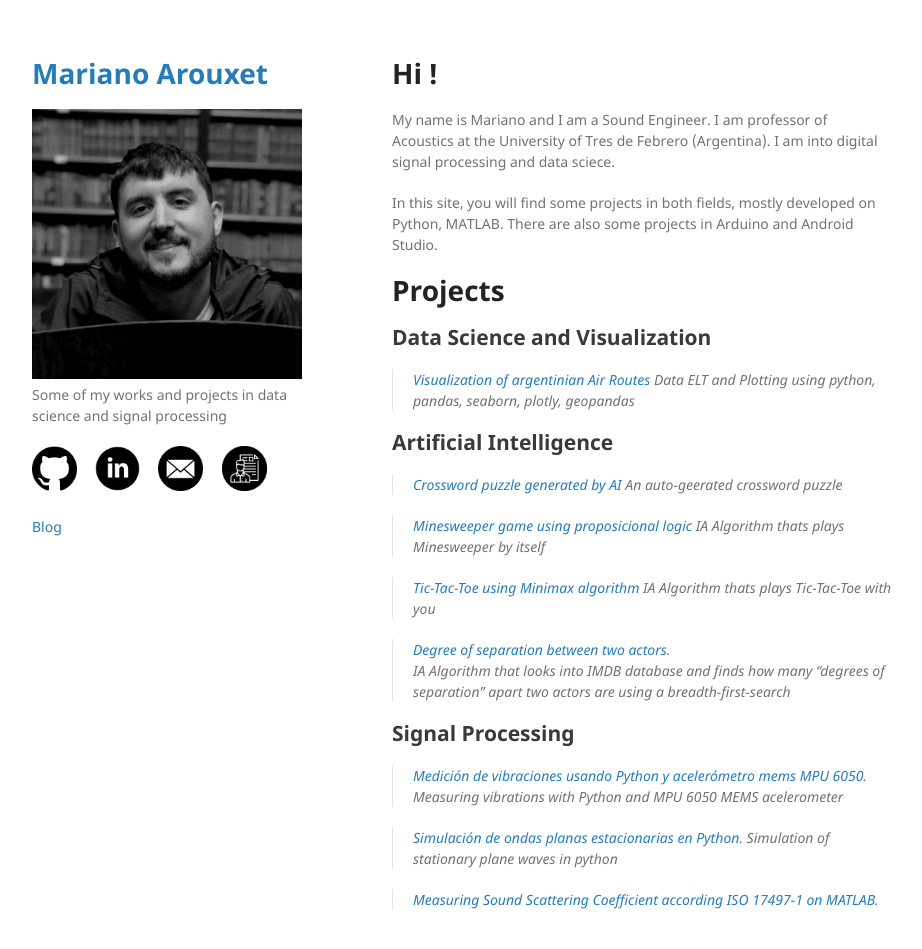
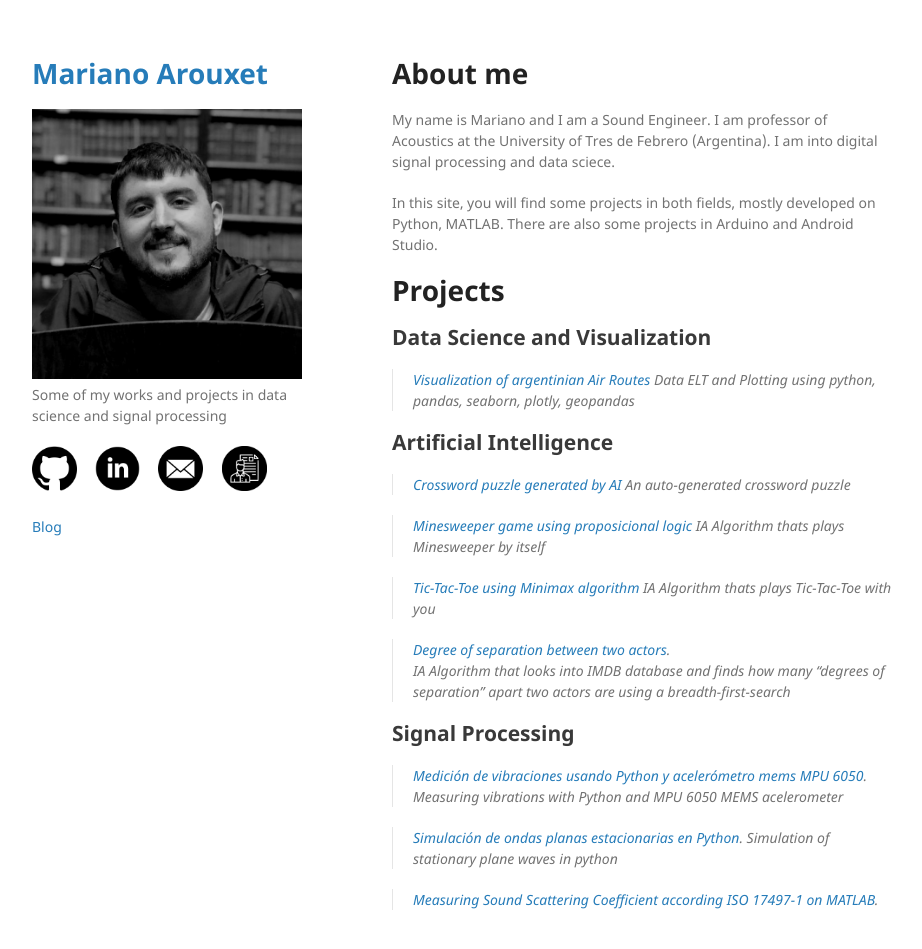
Before and after one commit to Marouxet/marouxet.github.io, a Jekyll site: the page built from index.md, in a window 1280 px wide and 980 px high. Shown: the top 949 px of the window, without its empty margins (178-1100 px from the left). Built offline with Jekyll 4.4.1, drawn with Linux system fonts in a browser that asks for light colours; our own code applies the rules of GitHub Pages for plain Markdown files.

Commit message:
crossowords

```diff
--- a/index.md
+++ b/index.md
@@ -1,7 +1,7 @@
 ---
 layout: default
 ---
-# Hi !
+# About me
 
 My name is Mariano and I am a Sound Engineer. I am professor of Acoustics at the University of Tres de Febrero (Argentina). I am into digital signal processing and data sciece.
 
@@ -18,7 +18,7 @@ In this site, you will find some projects in both fields, mostly developed on Py
 ## Artificial Intelligence
 
 >[Crossword puzzle generated by AI](http://marouxet.github.io/cs50-crosswords)
->_An auto-geerated crossword puzzle_
+>_An auto-generated crossword puzzle_
 
 >[Minesweeper game using  proposicional logic](http://marouxet.github.io/cs50-buscaminas)
 >_IA Algorithm thats plays Minesweeper by itself_
```
